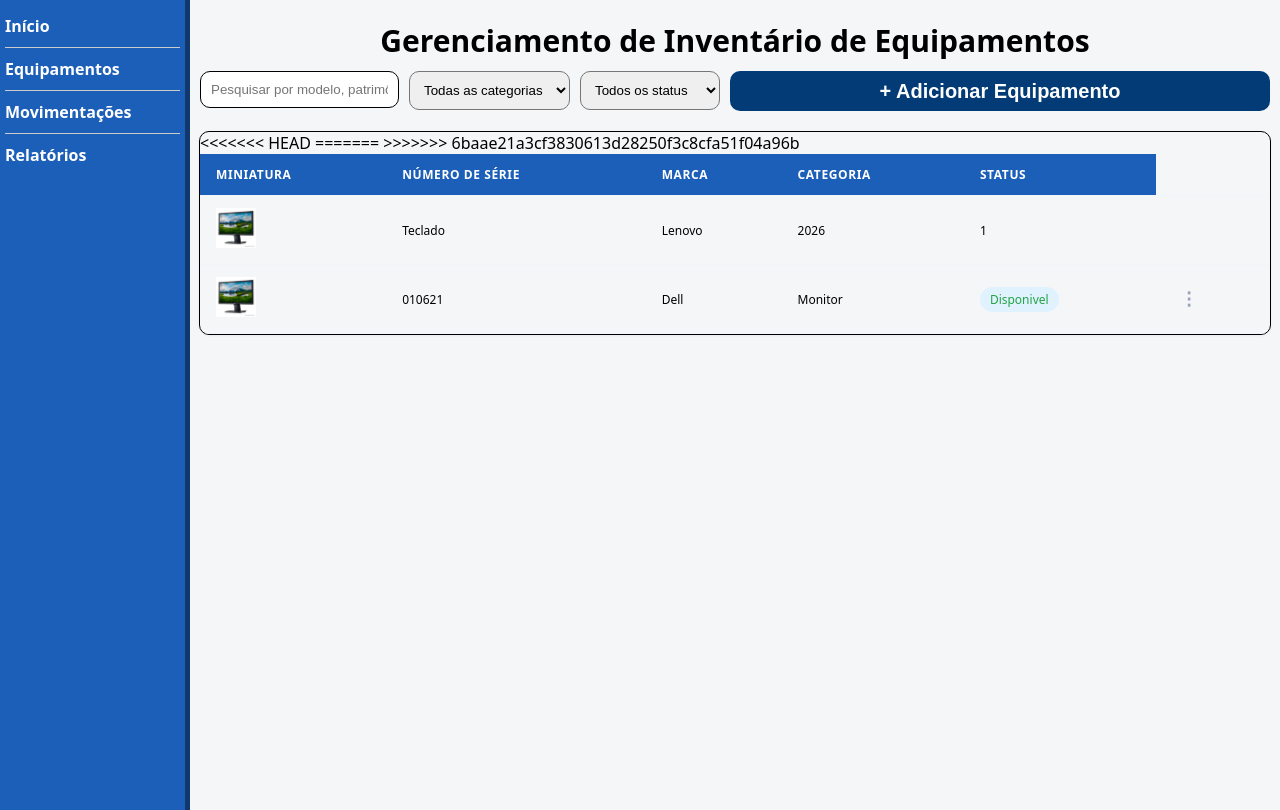
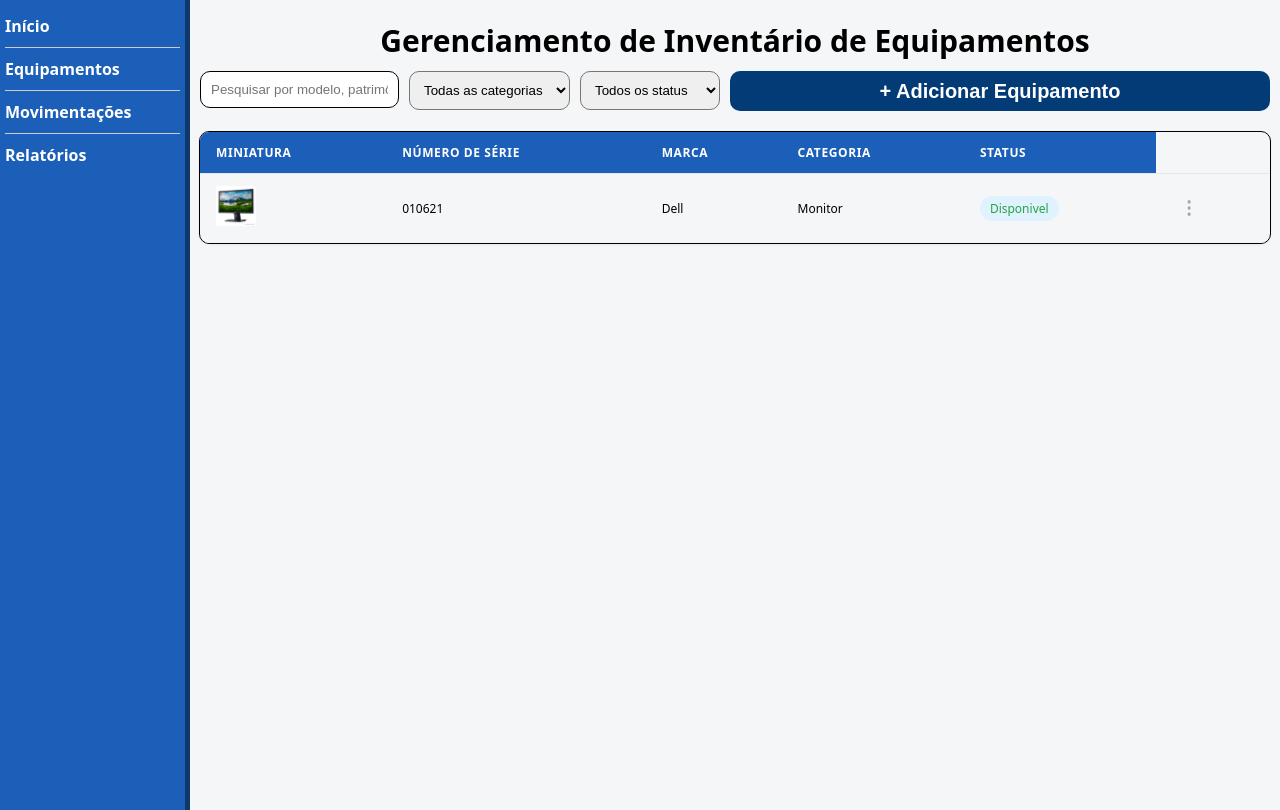
Before and after one commit to victorwallace231/FLF-PROJETO-CONTROLE, a Flask app: page /equipamentos in a window 1280 px wide. Shown: the part 64-874 px from the top of the page. Run offline with Flask 3, Linux system fonts and the light colour scheme; a user stored in the database is signed in; data comes from the database, SQL or seed files in the repository.

Commit message:
equipamentos

```diff
--- a/templates/equipamentos.html
+++ b/templates/equipamentos.html
@@ -90,21 +90,6 @@
 
                         <tbody>
                             <tr>
-<<<<<<< HEAD
-
-                                {% for periferico in perifericos %}
-
-                                    <tr>
-                                         <td>
-                                            <img src="../static/img/monitor_dell.webp" class="thumb">
-                                        </td>
-                                        <td>{{ periferico[1] }}</td>
-                                        <td>{{ periferico[2] }}</td>
-                                        <td>{{ periferico[3] }}</td>
-                                        <td>{{ periferico[4] }}</td>
-                                    </tr>
-                                {% endfor %}
-=======
                                 <td>
                                     <img src="../static/img/monitor_dell.webp" class="thumb">
                                 </td>
@@ -117,15 +102,13 @@
                                         <button class="btn-icon" onclick="toggleMenu(event)">⋮</button>
 
                                         <div class="dropdown-menu">
-                                            <button class="dropdown-item">Visualizar</button>
-                                            <button class="dropdown-item">Editar</button>
+                                            <button class="dropdown-item">Atualizar</button>
                                             <button class="dropdown-item">Histórico</button>
                                             <div class="dropdown-divider"></div>
                                             <button class="dropdown-item danger">Excluir</button>
                                         </div>
                                     </div>
                                 </td>
->>>>>>> 6baae21a3cf3830613d28250f3c8cfa51f04a96b
                             </tr>
                         </tbody>
                     </table>
```
